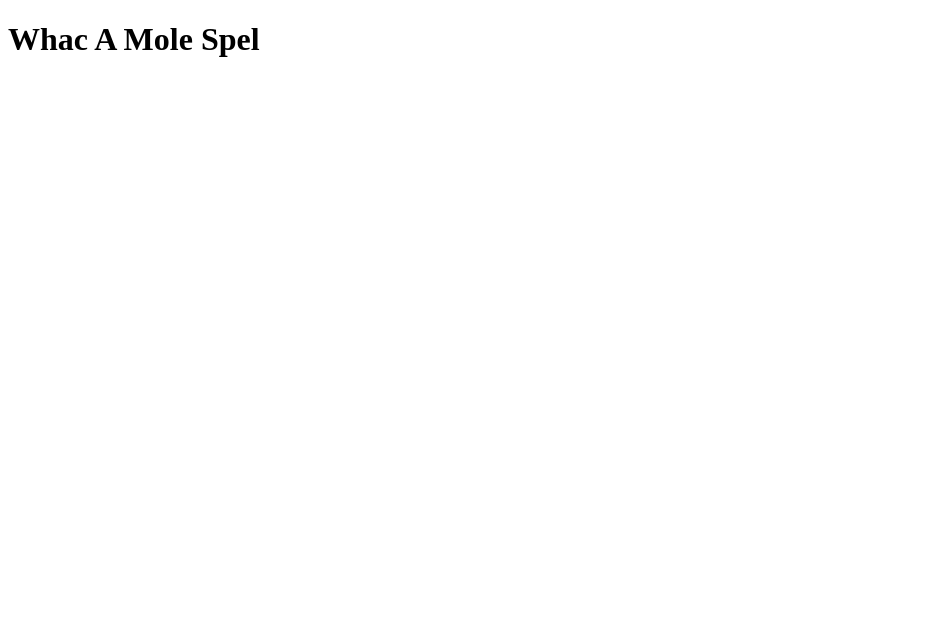
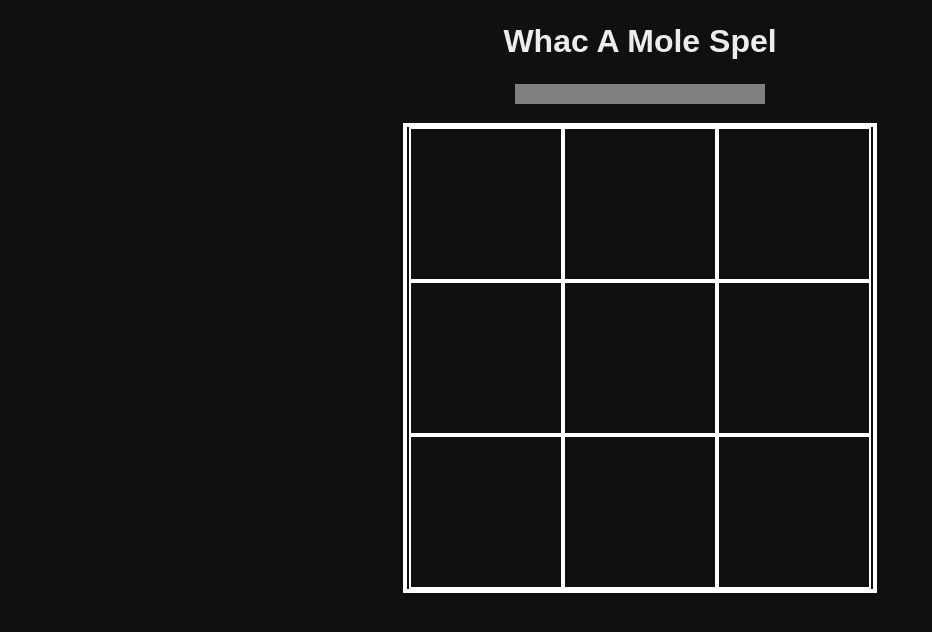
Before and after one commit to nilu9000/whac-a-mole, a plain HTML site: page index.html in a window 1280 px wide. Shown: the whole page, without its empty margins (0-932 px from the left). Drawn offline with Linux system fonts and the light colour scheme.

Commit message:
Started on the java script code

```diff
--- a/index.html
+++ b/index.html
@@ -4,10 +4,24 @@
   <meta charset="UTF-8">
   <meta http-equiv="X-UA-Compatible" content="IE=edge">
   <meta name="viewport" content="width=device-width, initial-scale=1.0">
+
+  <link rel="stylesheet" href="styles.css">
   <title>whach A Mole</title>
-  <h1>Whac A Mole Spel</h1>
 </head>
 <body>
+  <div class="container">
+    <h1>Whac A Mole Spel</h1>
 
+    <header>
+      <p class="score"></p>
+      <p class="time"></p>
+
+      <progress value="0" max="10" id="progressBar"></progress>
+    </header>
+
+    <div class="grid"></div>
+  </div>
+
+  <script src="main.js"></script>
 </body>
 </html>
--- a/main.js
+++ b/main.js
@@ -0,0 +1,42 @@
+let grid;
+let score;
+let time;
+let mole;
+let hitPosition;
+let countdownTimer;
+let timerId = null;
+let result = 0;
+const TOTAL_TIME = 20;
+var timeleft = TOTAL_TIME;
+let squares = [];
+
+function grepElements() {
+    grid = document.querySelector(".grid");
+    score = document.querySelector(".score");
+    time = document.querySelector(".time");
+    mole = document.querySelector(".mole");
+}
+
+function createSquares() {
+    for (let index = 0; index < 9; index++) {
+        let div = document.createElement("div");
+        div.classList.add("square");
+        div.setAttribute("id", index);
+        div.setAttribute("style", "border: 2px solid white;");
+
+        grid.appendChild(div);
+        grid.setAttribute("style", "border: 4px solid white;");
+    }
+}
+
+function main() {
+    removeEventListener("load", main)
+    console.log("epic")
+
+    grepElements()
+    createSquares()
+}
+
+
+
+addEventListener("load", main)
--- a/styles.css
+++ b/styles.css
@@ -0,0 +1,44 @@
+*:before,
+*:after {
+  box-sizing: inherit;
+}
+
+body {
+  margin: 0;
+  background: #101010;
+  color: #ededed;
+  font-family: Arial, "Helvetica Neue", Helvetica, sans-serif;
+  line-height: 1.3;
+}
+
+.container {
+    width: 960px;
+    margin: 0 auto;
+    text-align: center;
+}
+
+.grid {
+    width: 466px;
+    display:flex;
+    flex-wrap: wrap;
+    justify-content: center;
+    align-items: center;
+    margin: 0 auto;
+
+}
+.square {
+    height: 150px;
+    width: 150px;
+}
+.mole {
+    background-color: yellow;
+}
+progress[value] {
+    /* Reset the default appearance */
+    -webkit-appearance: none;
+    appearance: none;
+
+    width: 250px;
+    height: 20px;
+    margin-bottom: 1rem;
+  }
```
Also changed, not shown: whac-a-mole.png (added).
